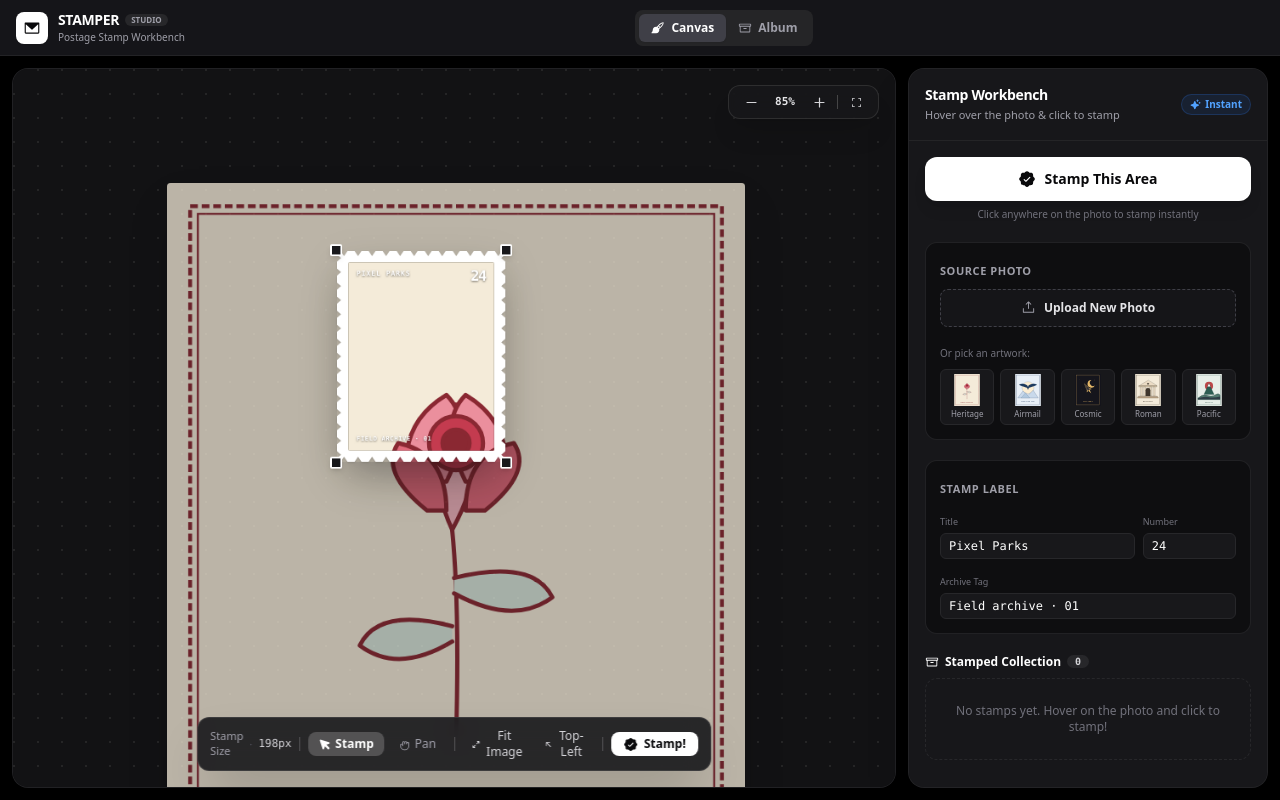
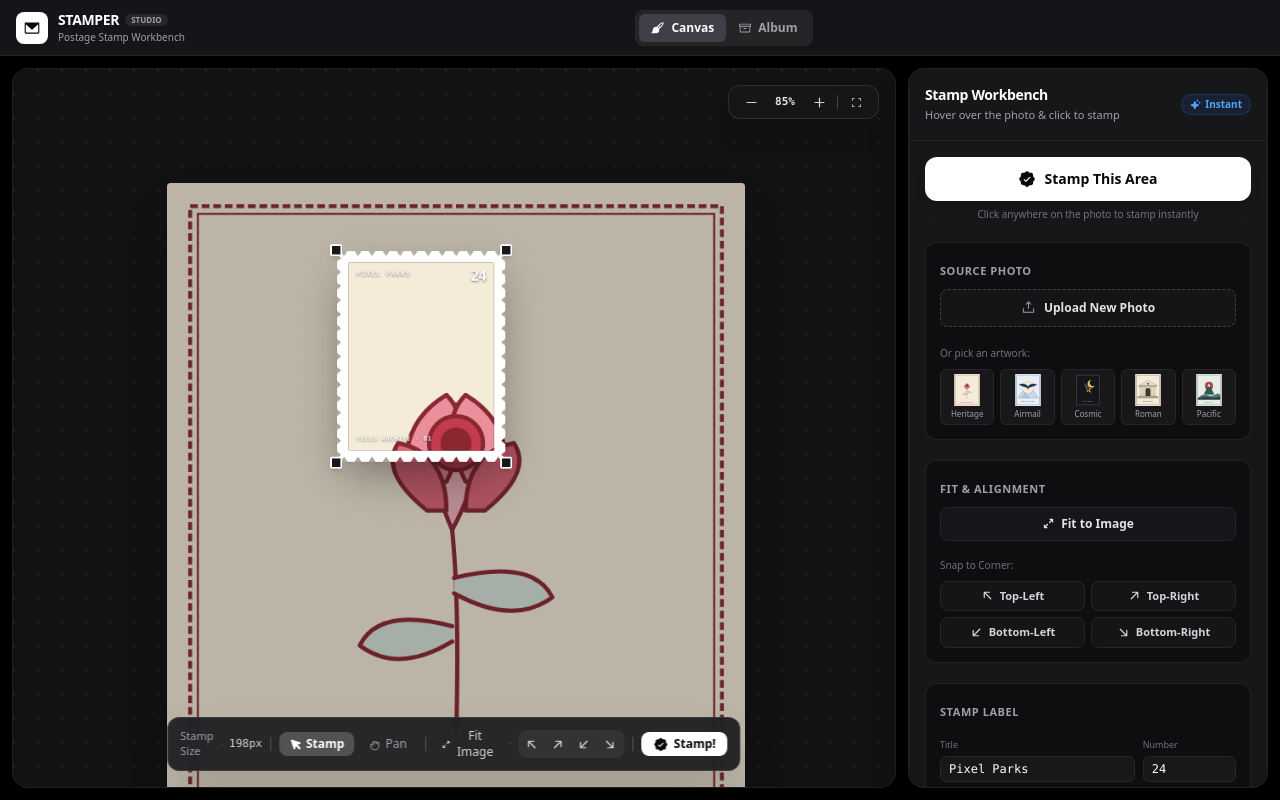
Before and after one commit to ThaminduDasanayake/stamper, a Next.js app: page / in a window 1280 px wide. Built offline with nearby package versions, Linux system fonts and the light colour scheme.

Commit message:
feat: add corner alignment options for stamp cutter in studio sidebar

```diff
--- a/app/page.tsx
+++ b/app/page.tsx
@@ -97,9 +97,18 @@ export default function Home() {
     setCutter(INITIAL_CUTTER);
   };
 
-  // Auto resize stamp cutter to dimensions of current image
+  // Auto resize stamp cutter to dimensions of current image or align to corners
   const handleAutoResizeToImage = useCallback(
-    (mode: "full" | "corner" | "half" = "full") => {
+    (
+      mode:
+        | "full"
+        | "corner"
+        | "top-left"
+        | "top-right"
+        | "bottom-left"
+        | "bottom-right"
+        | "half" = "full"
+    ) => {
       if (!config.imageUrl) return;
       const img = new Image();
       img.onload = () => {
@@ -136,13 +145,44 @@ export default function Home() {
             customAspectRatio: customRatio,
             verticalPerforations: autoVPerfs,
           }));
-        } else if (mode === "corner") {
+        } else if (mode === "corner" || mode === "top-left") {
           setCutter((prev) => ({
             ...prev,
             x: imageDisplayX - padding,
             y: imageDisplayY - padding,
             rotation: 0,
           }));
+        } else if (mode === "top-right") {
+          setCutter((prev) => ({
+            ...prev,
+            x: Math.round(
+              imageDisplayX + imageDisplayWidth - prev.width + padding
+            ),
+            y: imageDisplayY - padding,
+            rotation: 0,
+          }));
+        } else if (mode === "bottom-left") {
+          setCutter((prev) => {
+            const cutterH = Math.round(prev.width * (5 / 4));
+            return {
+              ...prev,
+              x: imageDisplayX - padding,
+              y: Math.round(imageDisplayY + displayH - cutterH + padding),
+              rotation: 0,
+            };
+          });
+        } else if (mode === "bottom-right") {
+          setCutter((prev) => {
+            const cutterH = Math.round(prev.width * (5 / 4));
+            return {
+              ...prev,
+              x: Math.round(
+                imageDisplayX + imageDisplayWidth - prev.width + padding
+              ),
+              y: Math.round(imageDisplayY + displayH - cutterH + padding),
+              rotation: 0,
+            };
+          });
         } else {
           const halfW = Math.round(targetOuterW * 0.55);
           const halfH = Math.round(halfW * customRatio);
--- a/components/canvas-workspace.tsx
+++ b/components/canvas-workspace.tsx
@@ -12,6 +12,9 @@ import {
   Cursor,
   ArrowsOutSimple,
   ArrowUpLeft,
+  ArrowUpRight,
+  ArrowDownLeft,
+  ArrowDownRight,
 } from "@phosphor-icons/react";
 
 export type StampCutterState = {
@@ -21,13 +24,21 @@ export type StampCutterState = {
   rotation: number; // degrees
 };
 
+export type SnapCorner =
+  | "top-left"
+  | "top-right"
+  | "bottom-left"
+  | "bottom-right";
+
 export type CanvasWorkspaceProps = {
   config: StampConfig;
   cutter: StampCutterState;
   onChangeCutter: (patch: Partial<StampCutterState>) => void;
   onChangeConfig?: (patch: Partial<StampConfig>) => void;
   onStampOut: (crop: CropOptions) => void;
-  onAutoResizeToImage?: (mode?: "full" | "corner") => void;
+  onAutoResizeToImage?: (
+    mode?: "full" | "corner" | SnapCorner | "half"
+  ) => void;
   isStamping?: boolean;
 };
 
@@ -323,18 +334,58 @@ export function CanvasWorkspace({
     });
   }, [onAutoResizeToImage, onChangeCutter]);
 
-  const handleSnapTopLeft = useCallback(() => {
-    if (onAutoResizeToImage) {
-      onAutoResizeToImage("corner");
-      return;
+  const handleSnapCorner = useCallback(
+    (corner: SnapCorner) => {
+      const padding = 13;
+      const imgEl = imageElementRef.current;
+      const naturalW = imgEl?.naturalWidth || imageDisplayWidth;
+      const naturalH =
+        imgEl?.naturalHeight ||
+        Math.round(imageDisplayWidth * aspectMultiplier);
+      const displayH = Math.round((naturalH / naturalW) * imageDisplayWidth);
+
+      let newX = imageDisplayX - padding;
+      let newY = imageDisplayY - padding;
+
+      if (corner === "top-left") {
+        newX = imageDisplayX - padding;
+        newY = imageDisplayY - padding;
+      } else if (corner === "top-right") {
+        newX = Math.round(
+          imageDisplayX + imageDisplayWidth - cutter.width + padding
+        );
+        newY = imageDisplayY - padding;
+      } else if (corner === "bottom-left") {
+        newX = imageDisplayX - padding;
+        newY = Math.round(imageDisplayY + displayH - cutterHeight + padding);
+      } else if (corner === "bottom-right") {
+        newX = Math.round(
+          imageDisplayX + imageDisplayWidth - cutter.width + padding
+        );
+        newY = Math.round(imageDisplayY + displayH - cutterHeight + padding);
       }
-    const padding = 13;
+
       onChangeCutter({
-      x: imageDisplayX - padding,
-      y: imageDisplayY - padding,
+        x: newX,
+        y: newY,
         rotation: 0,
       });
-  }, [onAutoResizeToImage, onChangeCutter]);
+
+      if (onAutoResizeToImage) {
+        onAutoResizeToImage(corner);
+      }
+    },
+    [
+      cutter.width,
+      cutterHeight,
+      imageDisplayWidth,
+      imageDisplayX,
+      imageDisplayY,
+      aspectMultiplier,
+      onChangeCutter,
+      onAutoResizeToImage,
+    ]
+  );
 
   // Stamp Cutter Dragging Handlers
   const handleCutterPointerDown = (e: React.PointerEvent) => {
@@ -788,26 +839,61 @@ export function CanvasWorkspace({
 
         <i className="h-3.5 w-px bg-white/20" />
 
-        {/* Auto Resize & Top-Left Corner Snap */}
-        <div className="flex items-center gap-1">
+        {/* Auto Fit & 4 Corners Alignment */}
+        <div className="flex items-center gap-1.5">
           <button
             type="button"
             onClick={handleFitImage}
             className="flex items-center gap-1 rounded-lg px-2 py-1 text-zinc-300 transition-colors hover:bg-white/10 hover:text-white active:scale-95"
-            title="Auto resize stamp to fit entire image from top-left corner"
+            title="Auto resize stamp to fit entire image"
           >
             <ArrowsOutSimple size={13} weight="bold" />
             <span>Fit Image</span>
           </button>
+
+          <span className="text-zinc-600">·</span>
+
+          <div
+            className="flex items-center gap-0.5 rounded-lg bg-white/5 p-0.5"
+            title="Snap stamp to image corners"
+          >
             <button
               type="button"
-            onClick={handleSnapTopLeft}
-            className="flex items-center gap-1 rounded-lg px-2 py-1 text-zinc-300 transition-colors hover:bg-white/10 hover:text-white active:scale-95"
-            title="Snap stamp directly to top-left corner of image"
+              onClick={() => handleSnapCorner("top-left")}
+              className="flex size-6 items-center justify-center rounded text-zinc-300 transition-colors hover:bg-white/20 hover:text-white active:scale-95"
+              title="Snap to Top-Left corner"
+              aria-label="Snap to Top-Left corner"
             >
               <ArrowUpLeft size={13} weight="bold" />
-            <span>Top-Left</span>
             </button>
+            <button
+              type="button"
+              onClick={() => handleSnapCorner("top-right")}
+              className="flex size-6 items-center justify-center rounded text-zinc-300 transition-colors hover:bg-white/20 hover:text-white active:scale-95"
+              title="Snap to Top-Right corner"
+              aria-label="Snap to Top-Right corner"
+            >
+              <ArrowUpRight size={13} weight="bold" />
+            </button>
+            <button
+              type="button"
+              onClick={() => handleSnapCorner("bottom-left")}
+              className="flex size-6 items-center justify-center rounded text-zinc-300 transition-colors hover:bg-white/20 hover:text-white active:scale-95"
+              title="Snap to Bottom-Left corner"
+              aria-label="Snap to Bottom-Left corner"
+            >
+              <ArrowDownLeft size={13} weight="bold" />
+            </button>
+            <button
+              type="button"
+              onClick={() => handleSnapCorner("bottom-right")}
+              className="flex size-6 items-center justify-center rounded text-zinc-300 transition-colors hover:bg-white/20 hover:text-white active:scale-95"
+              title="Snap to Bottom-Right corner"
+              aria-label="Snap to Bottom-Right corner"
+            >
+              <ArrowDownRight size={13} weight="bold" />
+            </button>
+          </div>
         </div>
 
         <i className="h-3.5 w-px bg-white/20" />
--- a/components/studio-sidebar.tsx
+++ b/components/studio-sidebar.tsx
@@ -1,56 +1,54 @@
 "use client";
 
-import React, { useRef, useState } from "react";
+import React, { useRef } from "react";
 import type { StampConfig } from "@/lib/stamp-renderer";
 import type { StampedItem } from "@/components/stamped-collection";
 import type { StampCutterState } from "@/components/canvas-workspace";
 import { SAMPLE_STAMPS } from "@/lib/sample-stamps";
 import { processImageFile } from "@/lib/image-utils";
-import { downloadStampPng, copyStampToClipboard } from "@/lib/stamp-renderer";
 import {
   UploadSimple,
   SealCheck,
-  Archive,
-  DownloadSimple,
-  CopySimple,
-  Check,
-  Trash,
-  Printer,
   Sparkle,
   ArrowsOutSimple,
   ArrowUpLeft,
+  ArrowUpRight,
+  ArrowDownLeft,
+  ArrowDownRight,
 } from "@phosphor-icons/react";
 
 export type StudioSidebarProps = {
   config: StampConfig;
   cutter: StampCutterState;
-  collection: StampedItem[];
+  collection?: StampedItem[];
   onChangeConfig: (patch: Partial<StampConfig>) => void;
   onChangeCutter: (patch: Partial<StampCutterState>) => void;
   onResetCutter: () => void;
   onStampOut: () => void;
-  onSelectFromCollection: (item: StampedItem) => void;
-  onDeleteFromCollection: (id: string) => void;
-  onOpenPrintSheet: () => void;
-  onAutoResizeToImage?: (mode?: "full" | "corner" | "half") => void;
+  onSelectFromCollection?: (item: StampedItem) => void;
+  onDeleteFromCollection?: (id: string) => void;
+  onOpenPrintSheet?: () => void;
+  onAutoResizeToImage?: (
+    mode?:
+      | "full"
+      | "corner"
+      | "top-left"
+      | "top-right"
+      | "bottom-left"
+      | "bottom-right"
+      | "half"
+  ) => void;
   isStamping?: boolean;
 };
 
 export function StudioSidebar({
   config,
-  cutter,
-  collection,
   onChangeConfig,
-  onChangeCutter,
   onResetCutter,
   onStampOut,
-  onSelectFromCollection,
-  onDeleteFromCollection,
-  onOpenPrintSheet,
   onAutoResizeToImage,
   isStamping = false,
 }: StudioSidebarProps) {
-  const [copiedId, setCopiedId] = useState<string | null>(null);
   const fileInputRef = useRef<HTMLInputElement>(null);
 
   const handleFileUpload = async (e: React.ChangeEvent<HTMLInputElement>) => {
@@ -86,21 +84,6 @@ export function StudioSidebar({
       subtitle: "Field archive · 01",
     });
     onResetCutter();
-  };
-
-  const handleCopyItem = async (item: StampedItem) => {
-    const success = await copyStampToClipboard(item.config);
-    if (success) {
-      setCopiedId(item.id);
-      setTimeout(() => setCopiedId(null), 2000);
-    }
-  };
-
-  const handleDownloadItem = (item: StampedItem) => {
-    const safeTitle = (item.config.country || "stamp")
-      .toLowerCase()
-      .replace(/[^a-z0-9]/g, "-");
-    downloadStampPng(item.config, `${safeTitle}-${item.timestamp}.png`);
   };
 
   return (
@@ -189,6 +172,66 @@ export function StudioSidebar({
           </div>
         </div>
 
+        {/* Stamp Sizing & Alignment */}
+        <div className="rounded-xl border border-zinc-800/80 bg-zinc-950/60 p-3.5">
+          <label className="text-[11px] font-bold tracking-wider text-zinc-400 uppercase">
+            Fit & Alignment
+          </label>
+          <button
+            type="button"
+            onClick={() => onAutoResizeToImage?.("full")}
+            className="mt-2 flex w-full items-center justify-center gap-1.5 rounded-lg border border-zinc-800 bg-zinc-900/90 py-2 text-xs font-semibold text-zinc-200 transition-colors hover:border-zinc-600 hover:bg-zinc-800 active:scale-98"
+            title="Auto-resize to fit entire image"
+          >
+            <ArrowsOutSimple size={13} weight="bold" />
+            <span>Fit to Image</span>
+          </button>
+
+          <div className="mt-2.5">
+            <span className="text-[10px] font-medium text-zinc-500">
+              Snap to Corner:
+            </span>
+            <div className="mt-1.5 grid grid-cols-2 gap-1.5">
+              <button
+                type="button"
+                onClick={() => onAutoResizeToImage?.("top-left")}
+                className="flex items-center justify-center gap-1.5 rounded-lg border border-zinc-800 bg-zinc-900/80 py-1.5 text-[11px] font-semibold text-zinc-300 transition-colors hover:border-zinc-600 hover:bg-zinc-800 active:scale-98"
+                title="Snap stamp directly to the top-left corner"
+              >
+                <ArrowUpLeft size={13} weight="bold" />
+                <span>Top-Left</span>
+              </button>
+              <button
+                type="button"
+                onClick={() => onAutoResizeToImage?.("top-right")}
+                className="flex items-center justify-center gap-1.5 rounded-lg border border-zinc-800 bg-zinc-900/80 py-1.5 text-[11px] font-semibold text-zinc-300 transition-colors hover:border-zinc-600 hover:bg-zinc-800 active:scale-98"
+                title="Snap stamp directly to the top-right corner"
+              >
+                <ArrowUpRight size={13} weight="bold" />
+                <span>Top-Right</span>
+              </button>
+              <button
+                type="button"
+                onClick={() => onAutoResizeToImage?.("bottom-left")}
+                className="flex items-center justify-center gap-1.5 rounded-lg border border-zinc-800 bg-zinc-900/80 py-1.5 text-[11px] font-semibold text-zinc-300 transition-colors hover:border-zinc-600 hover:bg-zinc-800 active:scale-98"
+                title="Snap stamp directly to the bottom-left corner"
+              >
+                <ArrowDownLeft size={13} weight="bold" />
+                <span>Bottom-Left</span>
+              </button>
+              <button
+                type="button"
+                onClick={() => onAutoResizeToImage?.("bottom-right")}
+                className="flex items-center justify-center gap-1.5 rounded-lg border border-zinc-800 bg-zinc-900/80 py-1.5 text-[11px] font-semibold text-zinc-300 transition-colors hover:border-zinc-600 hover:bg-zinc-800 active:scale-98"
+                title="Snap stamp directly to the bottom-right corner"
+              >
+                <ArrowDownRight size={13} weight="bold" />
+                <span>Bottom-Right</span>
+              </button>
+            </div>
+          </div>
+        </div>
+
         {/* Label & Number (clean and minimal) */}
         <div className="rounded-xl border border-zinc-800/80 bg-zinc-950/60 p-3.5">
           <label className="text-[11px] font-bold tracking-wider text-zinc-400 uppercase">
@@ -235,87 +278,6 @@ export function StudioSidebar({
             />
           </div>
         </div>
-
-        {/* Stamped Collection */}
-        <div className="space-y-2">
-          <div className="flex items-center justify-between">
-            <div className="flex items-center gap-1.5 text-xs font-bold text-white">
-              <Archive size={14} />
-              <span>Stamped Collection</span>
-              <span className="py-0.2 rounded-full bg-zinc-800 px-2 font-mono text-[10px] text-zinc-300">
-                {collection.length}
-              </span>
-            </div>
-            {collection.length > 0 && (
-              <button
-                type="button"
-                onClick={onOpenPrintSheet}
-                className="flex items-center gap-1 text-[11px] font-semibold text-blue-400 hover:text-blue-300"
-              >
-                <Printer size={13} />
-                <span>Sheet</span>
-              </button>
-            )}
-          </div>
-
-          {collection.length === 0 ? (
-            <div className="rounded-xl border border-dashed border-zinc-800 p-6 text-center text-xs text-zinc-500">
-              No stamps yet. Hover on the photo and click to stamp!
-            </div>
-          ) : (
-            <div className="grid grid-cols-2 gap-2">
-              {collection.map((item) => (
-                <div
-                  key={item.id}
-                  className="group relative flex flex-col overflow-hidden rounded-lg border border-zinc-800 bg-zinc-950 p-1.5 transition-all hover:border-zinc-700"
-                >
-                  {/* eslint-disable-next-line @next/next/no-img-element */}
-                  <img
-                    src={item.previewDataUrl}
-                    alt="Stamped preview"
-                    className="h-28 w-full cursor-pointer rounded-sm object-contain"
-                    onClick={() => onSelectFromCollection(item)}
-                  />
-                  <div className="mt-1 flex items-center justify-between px-1">
-                    <span className="truncate font-mono text-[9px] font-bold text-zinc-400">
-                      {item.config.country || "Stamp"}
-                    </span>
-                    <div className="flex items-center gap-1">
-                      <button
-                        type="button"
-                        onClick={() => handleCopyItem(item)}
-                        className="rounded p-1 text-zinc-400 hover:bg-zinc-800 hover:text-white"
-                        title="Copy PNG"
-                      >
-                        {copiedId === item.id ? (
-                          <Check size={11} className="text-emerald-400" />
-                        ) : (
-                          <CopySimple size={11} />
-                        )}
-                      </button>
-                      <button
-                        type="button"
-                        onClick={() => handleDownloadItem(item)}
-                        className="rounded p-1 text-zinc-400 hover:bg-zinc-800 hover:text-white"
-                        title="Download PNG"
-                      >
-                        <DownloadSimple size={11} />
-                      </button>
-                      <button
-                        type="button"
-                        onClick={() => onDeleteFromCollection(item.id)}
-                        className="rounded p-1 text-zinc-500 hover:bg-zinc-800 hover:text-rose-400"
-                        title="Delete"
-                      >
-                        <Trash size={11} />
-                      </button>
-                    </div>
-                  </div>
-                </div>
-              ))}
-            </div>
-          )}
-        </div>
       </div>
     </aside>
   );
```
Lines whose indentation alone changed are shown as unchanged.
